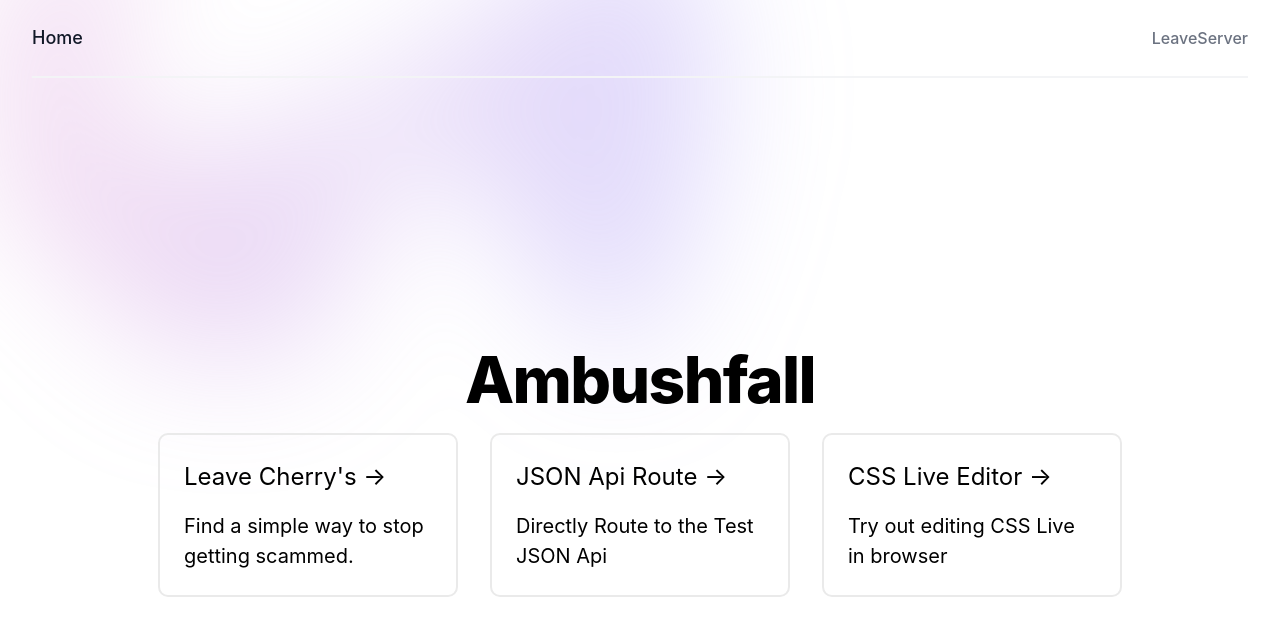
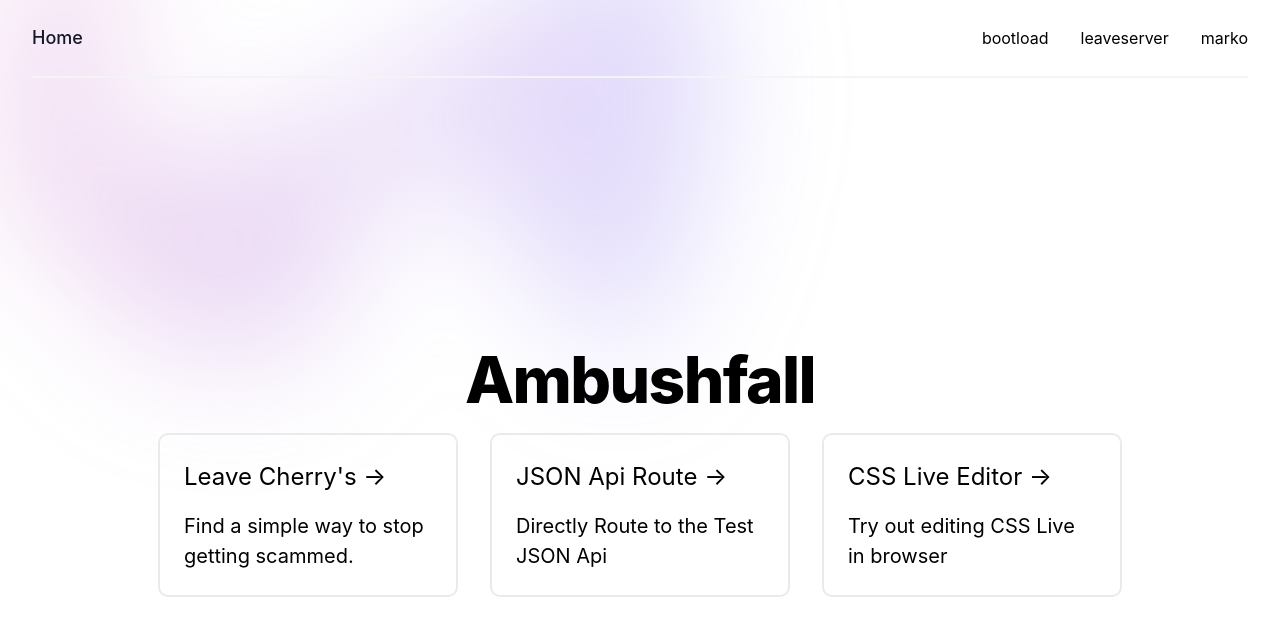
Before and after one commit to Ambushfall/turborepo, a Next.js app: page / in a window 1280 px wide. Shown: the top 636 px of the page. Built offline with nearby package versions, Linux system fonts and the light colour scheme.

Commit message:
Added Async APPDir Links to Header

```diff
--- a/app/layout.tsx
+++ b/app/layout.tsx
@@ -1,6 +1,7 @@
 import './globals.css'
 import GradientBG from './gradientBackground'
 import Navigation from './navigation'
+
 
 
 export default function RootLayout({
@@ -8,6 +9,7 @@ export default function RootLayout({
 }: {
   children: React.ReactNode
 }) {
+
   return (
     <html lang="en">
       {/*
--- a/app/navigation.tsx
+++ b/app/navigation.tsx
@@ -1,10 +1,12 @@
+import Test, {getStaticProps} from './test'
 import Link from "next/link";
 
 
-
-const Navigation = () => {
+const Navigation = async () => {
 
 const linkStyle = `text-base font-medium text-gray-500 hover:text-gray-900 transition duration-150 ease-in-out dark:text-white dark:hover:text-gray-200`
+const urls = await getStaticProps();
+
   return (
       <div className="max-w-7xl mx-auto px-4 sm:px-6 lg:px-8">
         <div className="flex justify-between items-center border-b-2 border-gray-100 py-6">
@@ -12,7 +14,8 @@ const linkStyle = `text-base font-medium text-gray-500 hover:text-gray-900 trans
             <Link href={'/'}  className="text-lg font-medium text-gray-900 dark:text-white">Home</Link>
           </div>
           <nav className="hidden md:flex space-x-8">
-            <Link href='/leaveserver'  className={linkStyle}>LeaveServer</Link>
+            {/* <Link href='/leaveserver'  className={linkStyle}>asd</Link> */}
+            <Test {...urls.props}/>
           </nav>
         </div>
       </div>
--- a/app/page.tsx
+++ b/app/page.tsx
@@ -47,7 +47,6 @@ export default async function Home() {
       <main className={main}>
         <HeadingTitle {...api} />
         <GridItemLinks {...linkObjs} />
-
       </main>
     </div>
   )
--- /dev/null
+++ b/app/test.jsx
@@ -0,0 +1,29 @@
+import { promises as fs } from 'fs'
+import Link from 'next/link'
+import path from 'path'
+
+const Test = ({ urls }) => {
+    return (
+        <>
+            {urls.map(el => <Link href={`/${el}`} key={el}>{el}</Link>)}
+        </>
+    )
+}
+
+
+
+
+export async function getStaticProps() {
+    const regEx = new RegExp(/^([^.]+)$/g)
+    const postsDirectory = path.join(process.cwd(), '/app')
+    const filenames = await fs.readdir(postsDirectory)
+    const filterDirectories = filenames.filter((e) => regEx.test(e) ? e : false)
+    // console.log(filterDirectories)
+    return {
+        props: {
+            urls: filterDirectories,
+        },
+    }
+}
+
+export default Test
```
